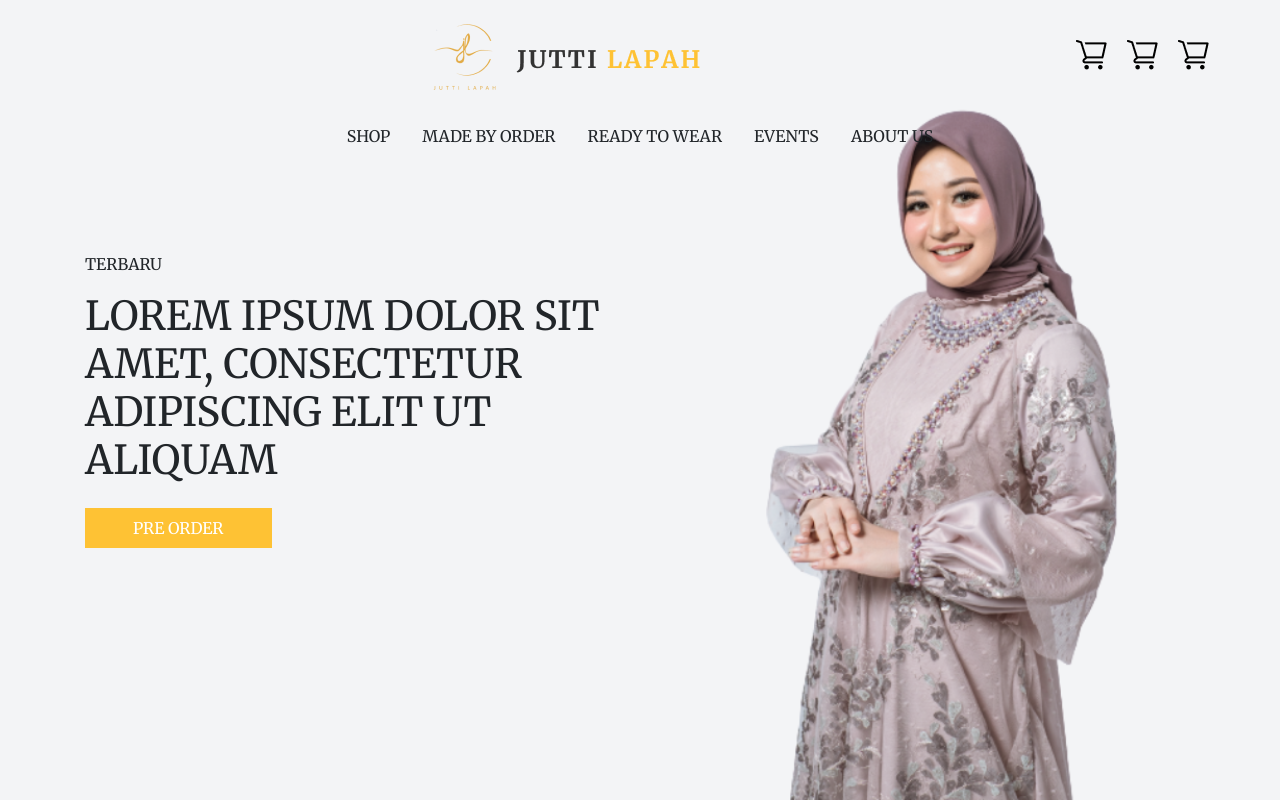
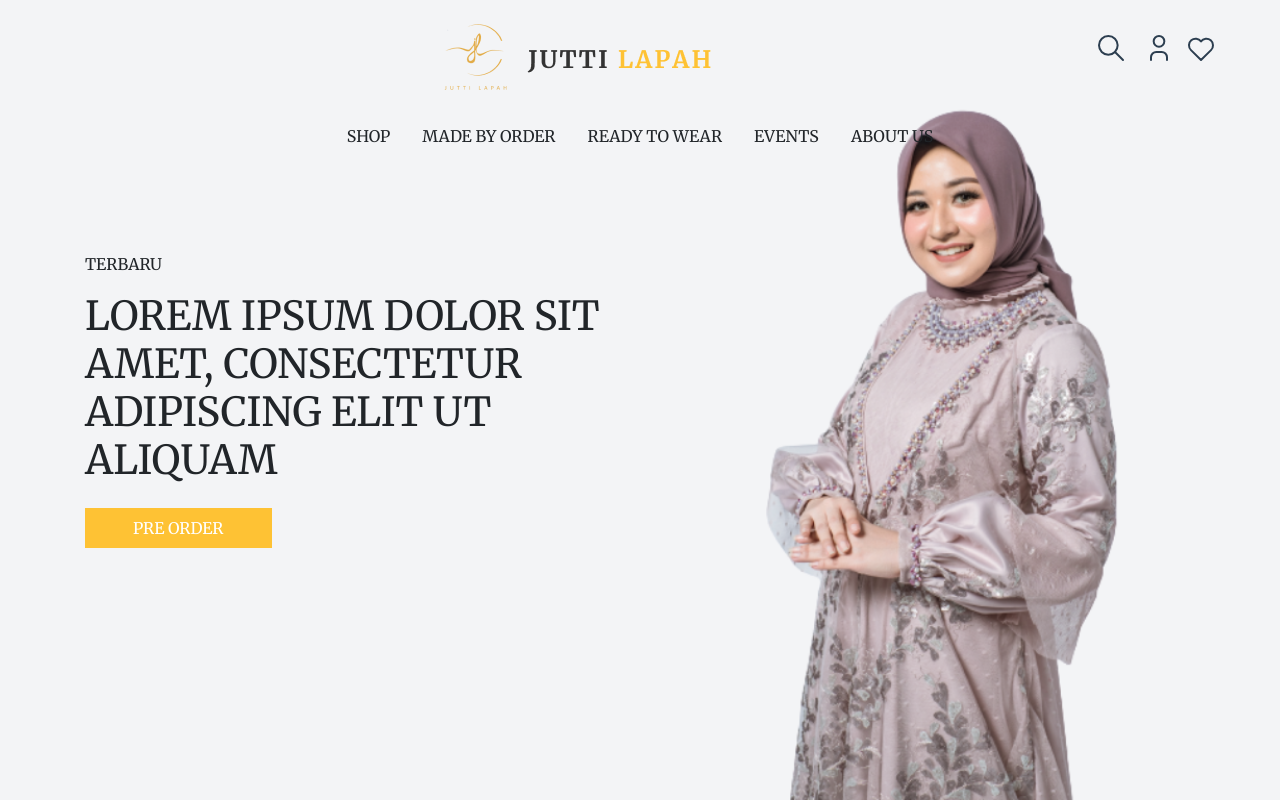
Before and after one commit to Al-Aswad/e-commerce-jutti-lapah, a plain HTML site: page index.html in a window 1280 px wide. Shown: the top 802 px of the page. Drawn offline with nearby package versions, Linux system fonts and the light colour scheme.

Commit message:
menambahkan tabler icon

```diff
--- /dev/null
+++ b/assets/scripts/scripts.js
@@ -0,0 +1,86 @@
+
+var swiper = new Swiper(".mySwiper ", {
+    slidesPerView: 1,
+    // spaceBetween: 30,
+    loop: true,
+    // autoplay: {
+    //      delay: 9000,
+    //      disableOnInteraction: false,
+    // },
+    pagination: {
+        el: ".swiper-pagination ",
+        clickable: true,
+    },
+    navigation: {
+        nextEl: ".swiper-button-next ",
+        prevEl: ".swiper-button-prev ",
+    },
+});
+
+var swiper = new Swiper(".slideProduct ", {
+    effect: "coverflow ",
+    grabCursor: true,
+    centeredSlides: true,
+    slidesPerView: "auto ",
+    slidesPerView: 1,
+    // spaceBetween: -30,
+    loop: true,
+    autoplay: {
+        delay: 90000,
+        disableOnInteraction: false,
+    },
+    coverflowEffect: {
+        rotate: 30,
+        stretch: 170,
+        // depth: 100,
+        modifier: 1,
+
+        slideShadows: false,
+    },
+    pagination: {
+        el: ".swiper-pagination ",
+        clickable: true,
+    },
+    navigation: {
+        nextEl: ".swiper-button-next ",
+        prevEl: ".swiper-button-prev ",
+    },
+});
+
+var swiper = new Swiper(".slideTestimoni ", {
+    slidesPerView: 1,
+    // spaceBetween: 30,
+    loop: true,
+    autoplay: {
+        delay: 9000,
+        disableOnInteraction: false,
+    },
+    pagination: {
+        el: ".swiper-pagination ",
+        clickable: true,
+    },
+    navigation: {
+        nextEl: ".swiper-button-next ",
+        prevEl: ".swiper-button-prev ",
+    },
+});
+var swiper = new Swiper(".slideEvent ", {
+    effect: "card ",
+    grabCursor: true,
+    centeredSlides: true,
+    slidesPerView: "auto ",
+    coverflowEffect: {
+        rotate: 0,
+        stretch: 10,
+        depth: 150,
+        modifier: 1,
+        slideShadows: false,
+    },
+    pagination: {
+        el: ".swiper-pagination ",
+    },
+    navigation: {
+        nextEl: ".swiper-button-next ",
+        prevEl: ".swiper-button-prev ",
+    },
+});
--- a/index.html
+++ b/index.html
@@ -7,14 +7,17 @@
     <meta name="viewport" content="width=device-width, initial-scale=1.0">
     <title>Butik Zahrazhafira</title>
 
-    <!-- Bootstrap 4 -->
+    <!-- Bootstrap Css -->
     <link rel="stylesheet" href="https://maxcdn.bootstrapcdn.com/bootstrap/4.0.0/css/bootstrap.min.css"
         integrity="sha384-Gn5384xqQ1aoWXA+058RXPxPg6fy4IWvTNh0E263XmFcJlSAwiGgFAW/dAiS6JXm" crossorigin="anonymous">
-
+    <!-- Google Font -->
     <link
         href="https://fonts.googleapis.com/css2?family=Inter:wght@300;400;600&family=Merriweather:ital,wght@0,400;0,700;1,400;1,700&display=swap"
         rel="stylesheet">
+    <script src="https://unpkg.com/@tabler/icons@1.36.0/icons-react/dist/index.umd.js"></script>
+    <!-- Swiper Css -->
     <link rel="stylesheet" href="https://unpkg.com/swiper@8/swiper-bundle.min.css" />
+    <!-- Style -->
     <link rel="stylesheet" href="assets/css/styles.css">
 </head>
 
@@ -39,9 +42,26 @@
                     <img src="assets/img/icons/jutti-lapah.png" alt="" width="271">
                 </div>
                 <div class="py-2">
-                    <img class="py-2 px-2" src="assets/img/icons/icon_cart.png" alt="">
-                    <img class="py-2 px-2" src="assets/img/icons/icon_cart.png" alt="">
-                    <img class="py-2 px-2" src="assets/img/icons/icon_cart.png" alt="">
+                    <svg xmlns="http://www.w3.org/2000/svg" class="icon icon-tabler icon-tabler-search" width="44"
+                        height="32" viewBox="0 0 24 24" stroke-width="1.5" stroke="#2c3e50" fill="none"
+                        stroke-linecap="round" stroke-linejoin="round">
+                        <path stroke="none" d="M0 0h24v24H0z" fill="none" />
+                        <circle cx="10" cy="10" r="7" />
+                        <line x1="21" y1="21" x2="15" y2="15" />
+                    </svg>
+                    <svg xmlns="http://www.w3.org/2000/svg" class="icon icon-tabler icon-tabler-user" width="44"
+                        height="32" viewBox="0 0 24 24" stroke-width="1.5" stroke="#2c3e50" fill="none"
+                        stroke-linecap="round" stroke-linejoin="round">
+                        <path stroke="none" d="M0 0h24v24H0z" fill="none" />
+                        <circle cx="12" cy="7" r="4" />
+                        <path d="M6 21v-2a4 4 0 0 1 4 -4h4a4 4 0 0 1 4 4v2" />
+                    </svg>
+                    <svg xmlns="http://www.w3.org/2000/svg" class="icon icon-tabler icon-tabler-heart" width="32"
+                        height="32" viewBox="0 0 24 24" stroke-width="1.5" stroke="#2c3e50" fill="none"
+                        stroke-linecap="round" stroke-linejoin="round">
+                        <path stroke="none" d="M0 0h24v24H0z" fill="none" />
+                        <path d="M19.5 13.572l-7.5 7.428l-7.5 -7.428m0 0a5 5 0 1 1 7.5 -6.566a5 5 0 1 1 7.5 6.572" />
+                    </svg>
                 </div>
             </div>
 
@@ -62,10 +82,39 @@
                             <div class="text" data-swiper-parallax="-100">
                                 <p class="container__header-content__description">
                                     TERBARU
+
                                 </p>
                             </div>
                             <div class="title" data-swiper-parallax="-300">
                                 <h1 class="container__header-content__title w-50 text-uppercase">Lorem ipsum dolor sit
+                                    amet,
+                                    consectetur
+                                    adipiscing elit ut aliquam</h1>
+                            </div>
+
+                            <div class="btn-cta mt-3">
+                                <a class="btn btn-primary px-5 py-2" href="#">PRE ORDER</a>
+                            </div>
+                        </div>
+                    </div>
+                    <div class="swiper-slide" style="
+                              background-image: url(assets/img/image2.png);
+                              background-size: cover;
+                              background-color: #464646;
+                              background-repeat: no-repeat;
+                              background-position: center center;height: 100%;">
+                        <div class="container container__header-content" style="    display: flex;
+                            flex-direction: column;
+                            justify-content: center;
+                            height: 100%;">
+                            <div class="text" data-swiper-parallax="-100">
+                                <p class="container__header-content__description">
+                                    TERBARU
+                                </p>
+                            </div>
+                            <div class="title" data-swiper-parallax="-300">
+                                <h1 class="container__header-content__title w-50 text-uppercase">Lorem ipsum dolor
+                                    sit
                                     amet,
                                     consectetur
                                     adipiscing elit ut aliquam</h1>
@@ -128,10 +177,11 @@
 
 
 
-
+    <!-- Jquery -->
     <script src="https://code.jquery.com/jquery-3.2.1.slim.min.js"
         integrity="sha384-KJ3o2DKtIkvYIK3UENzmM7KCkRr/rE9/Qpg6aAZGJwFDMVNA/GpGFF93hXpG5KkN"
         crossorigin="anonymous"></script>
+    Bootstrap Js
     <script src="https://cdnjs.cloudflare.com/ajax/libs/popper.js/1.12.9/umd/popper.min.js"
         integrity="sha384-ApNbgh9B+Y1QKtv3Rn7W3mgPxhU9K/ScQsAP7hUibX39j7fakFPskvXusvfa0b4Q"
         crossorigin="anonymous"></script>
@@ -140,96 +190,11 @@
         crossorigin="anonymous"></script>
     <!-- Swiper JS -->
     <script src="https://unpkg.com/swiper@8/swiper-bundle.min.js"></script>
-    <!-- <script src="assets/js.js "></script> -->
+    <!-- Script -->
+    <script src="assets/scripts/scripts.js"></script>
 
 
-    <script>
-        var swiper = new Swiper(".mySwiper ", {
-            slidesPerView: 1,
-            // spaceBetween: 30,
-            loop: true,
-            // autoplay: {
-            //      delay: 9000,
-            //      disableOnInteraction: false,
-            // },
-            pagination: {
-                el: ".swiper-pagination ",
-                clickable: true,
-            },
-            navigation: {
-                nextEl: ".swiper-button-next ",
-                prevEl: ".swiper-button-prev ",
-            },
-        });
 
-        var swiper = new Swiper(".slideProduct ", {
-            effect: "coverflow ",
-            grabCursor: true,
-            centeredSlides: true,
-            slidesPerView: "auto ",
-            slidesPerView: 1,
-            // spaceBetween: -30,
-            loop: true,
-            autoplay: {
-                delay: 90000,
-                disableOnInteraction: false,
-            },
-            coverflowEffect: {
-                rotate: 30,
-                stretch: 170,
-                // depth: 100,
-                modifier: 1,
-
-                slideShadows: false,
-            },
-            pagination: {
-                el: ".swiper-pagination ",
-                clickable: true,
-            },
-            navigation: {
-                nextEl: ".swiper-button-next ",
-                prevEl: ".swiper-button-prev ",
-            },
-        });
-
-        var swiper = new Swiper(".slideTestimoni ", {
-            slidesPerView: 1,
-            // spaceBetween: 30,
-            loop: true,
-            autoplay: {
-                delay: 9000,
-                disableOnInteraction: false,
-            },
-            pagination: {
-                el: ".swiper-pagination ",
-                clickable: true,
-            },
-            navigation: {
-                nextEl: ".swiper-button-next ",
-                prevEl: ".swiper-button-prev ",
-            },
-        });
-        var swiper = new Swiper(".slideEvent ", {
-            effect: "card ",
-            grabCursor: true,
-            centeredSlides: true,
-            slidesPerView: "auto ",
-            coverflowEffect: {
-                rotate: 0,
-                stretch: 10,
-                depth: 150,
-                modifier: 1,
-                slideShadows: false,
-            },
-            pagination: {
-                el: ".swiper-pagination ",
-            },
-            navigation: {
-                nextEl: ".swiper-button-next ",
-                prevEl: ".swiper-button-prev ",
-            },
-        });
-    </script>
 </body>
 
 </html>
```
Also changed, not shown: assets/img/image2.png (added).
